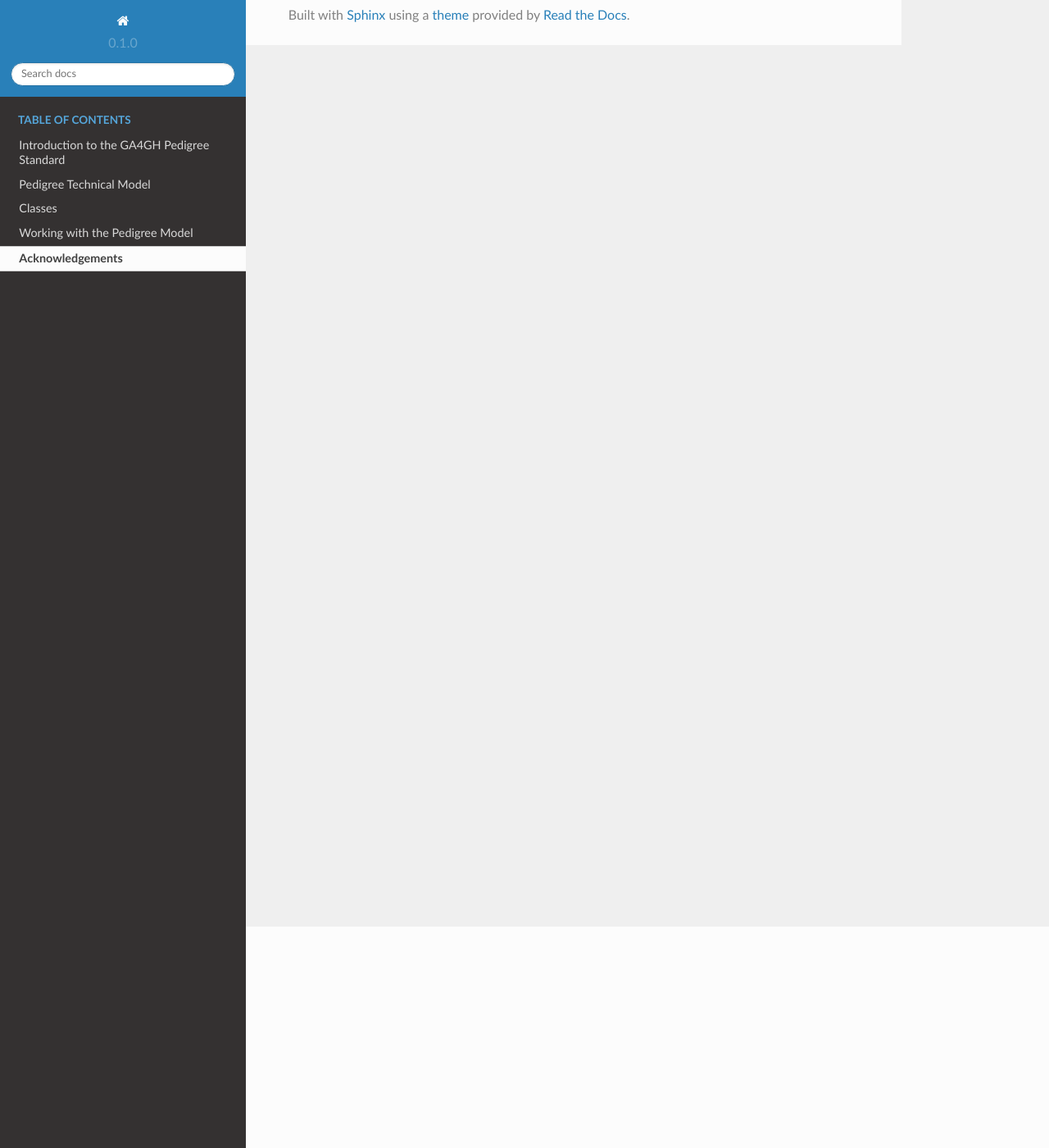
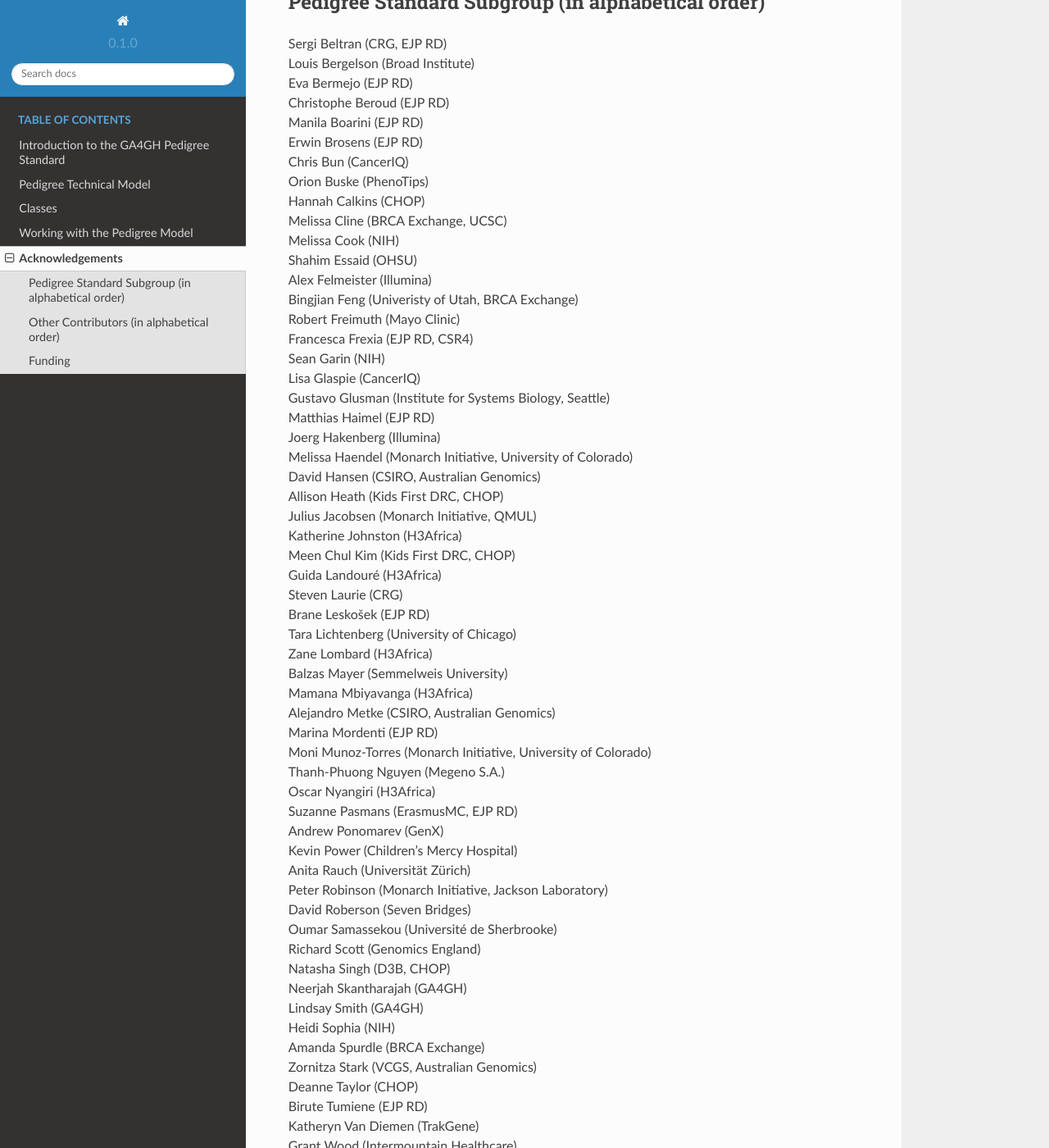
Before and after one commit to ga4gh/pedigree, a Sphinx documentation site: the page built from docs/source/acknowledgements.rst, in a window 1280 px wide and 1400 px high, scrolled down 270 px. Shown: the whole window at 82% size. Built offline with Sphinx 7.4.7 and the Read the Docs theme 2.0.0, drawn with Linux system fonts in a browser that asks for light colours; some of the changed text lies outside the part shown.

Commit message:
Update acknowledgements.rst
Adding subgroup member listing

```diff
--- a/docs/source/acknowledgements.rst
+++ b/docs/source/acknowledgements.rst
@@ -4,3 +4,74 @@
 
 .. toctree::
    :maxdepth: 1
+
+This standard was developed by Clinical and Phenotpic Data Capture Work Stream of the GA4GH, and is the result of the collaborative work, comments, and input of many individual and organizational contributors. We thank all contributors for their time and expertise.
+
+Pedigree Standard Subgroup (in alphabetical order)
+======
+| Sergi Beltran (CRG, EJP RD)
+| Louis Bergelson (Broad Institute)
+| Eva Bermejo (EJP RD)
+| Christophe Beroud (EJP RD)
+| Manila Boarini (EJP RD)
+| Erwin Brosens (EJP RD)
+| Chris Bun (CancerIQ)
+| Orion Buske (PhenoTips)
+| Hannah Calkins (CHOP)
+| Melissa Cline (BRCA Exchange, UCSC)
+| Melissa Cook (NIH)
+| Shahim Essaid (OHSU)
+| Alex Felmeister (Illumina)
+| Bingjian Feng (Univeristy of Utah, BRCA Exchange)
+| Robert Freimuth (Mayo Clinic)
+| Francesca Frexia (EJP RD, CSR4)
+| Sean Garin (NIH)
+| Lisa Glaspie (CancerIQ)
+| Gustavo Glusman (Institute for Systems Biology, Seattle)
+| Matthias Haimel (EJP RD)
+| Joerg Hakenberg (Illumina)
+| Melissa Haendel (Monarch Initiative, University of Colorado)
+| David Hansen (CSIRO, Australian Genomics)
+| Allison Heath (Kids First DRC, CHOP)
+| Julius Jacobsen (Monarch Initiative, QMUL)
+| Katherine Johnston (H3Africa)
+| Meen Chul Kim (Kids First DRC, CHOP)
+| Guida Landouré (H3Africa)
+| Steven Laurie (CRG)
+| Brane Leskošek (EJP RD)
+| Tara Lichtenberg (University of Chicago)
+| Zane Lombard (H3Africa)
+| Balzas Mayer (Semmelweis University)
+| Mamana Mbiyavanga (H3Africa)
+| Alejandro Metke (CSIRO, Australian Genomics)
+| Marina Mordenti (EJP RD)
+| Moni Munoz-Torres (Monarch Initiative, University of Colorado)
+| Thanh-Phuong Nguyen (Megeno S.A.)
+| Oscar Nyangiri (H3Africa)
+| Suzanne Pasmans (ErasmusMC, EJP RD)
+| Andrew Ponomarev (GenX)
+| Kevin Power (Children's Mercy Hospital)
+| Anita Rauch (Universität Zürich)
+| Peter Robinson (Monarch Initiative, Jackson Laboratory)
+| David Roberson (Seven Bridges)
+| Oumar Samassekou (Université de Sherbrooke)
+| Richard Scott (Genomics England)
+| Natasha Singh (D3B, CHOP)
+| Neerjah Skantharajah (GA4GH)
+| Lindsay Smith (GA4GH)
+| Heidi Sophia (NIH)
+| Amanda Spurdle (BRCA Exchange)
+| Zornitza Stark (VCGS, Australian Genomics)
+| Deanne Taylor (CHOP)
+| Birute Tumiene (EJP RD)
+| Katheryn Van Diemen (TrakGene)
+| Grant Wood (Intermountain Healthcare)
+| Teruhiko Yoshida (National Cancer Center, Japan)
+| Zhenyu Zhang (Univesity of Chicago, NCI GDC)
+
+
+Other Contributors (in alphabetical order)
+======
+
+Funding
+======
```
